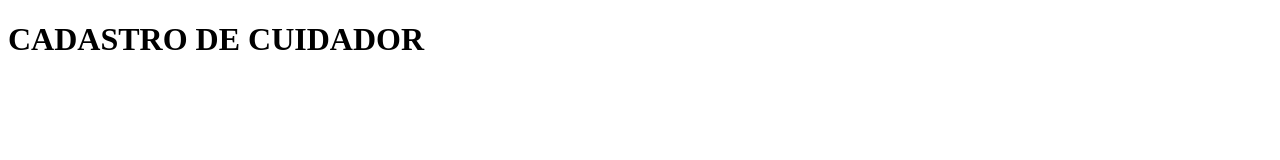
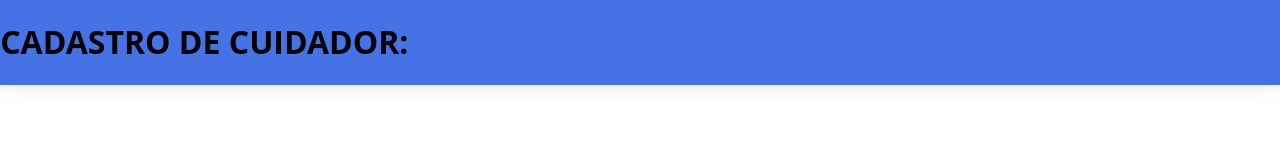
Before and after one commit to UMBFB1/zElo-, a website: page view/cuidador.html in a window 1280 px wide. Drawn offline with Linux system fonts and the light colour scheme.

Commit message:
17/05/2024

```diff
--- a/view/cuidador.html
+++ b/view/cuidador.html
@@ -6,6 +6,31 @@
     <title>cuidador Cadastro</title>
 </head>
 <body>
-    <h1>CADASTRO DE CUIDADOR</h1>
+   <header>
+    <h1>CADASTRO DE CUIDADOR:</h1>
+   </header>
 </body>
 </html>
+
+<style>
+header {
+    box-shadow: 0px 0px 20px rgba(0, 0, 0, 0.1);
+    background: #4572e5;
+    position: fixed;
+    width: 100%;
+    top: 0;
+    margin: -1px;
+    margin-left: -7.8px;
+    font-family: 'Open Sans';
+
+   }
+</style>
+<script>
+
+
+
+
+
+
+
+</script>
```
